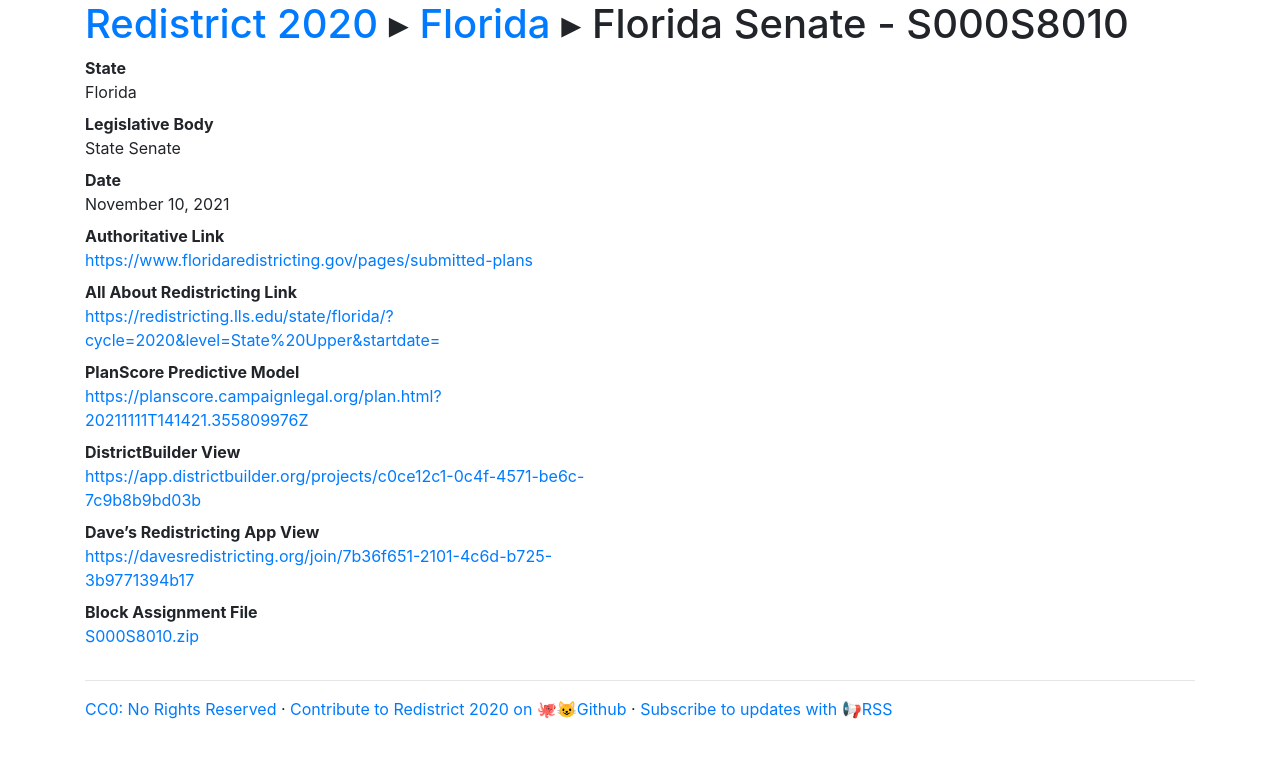
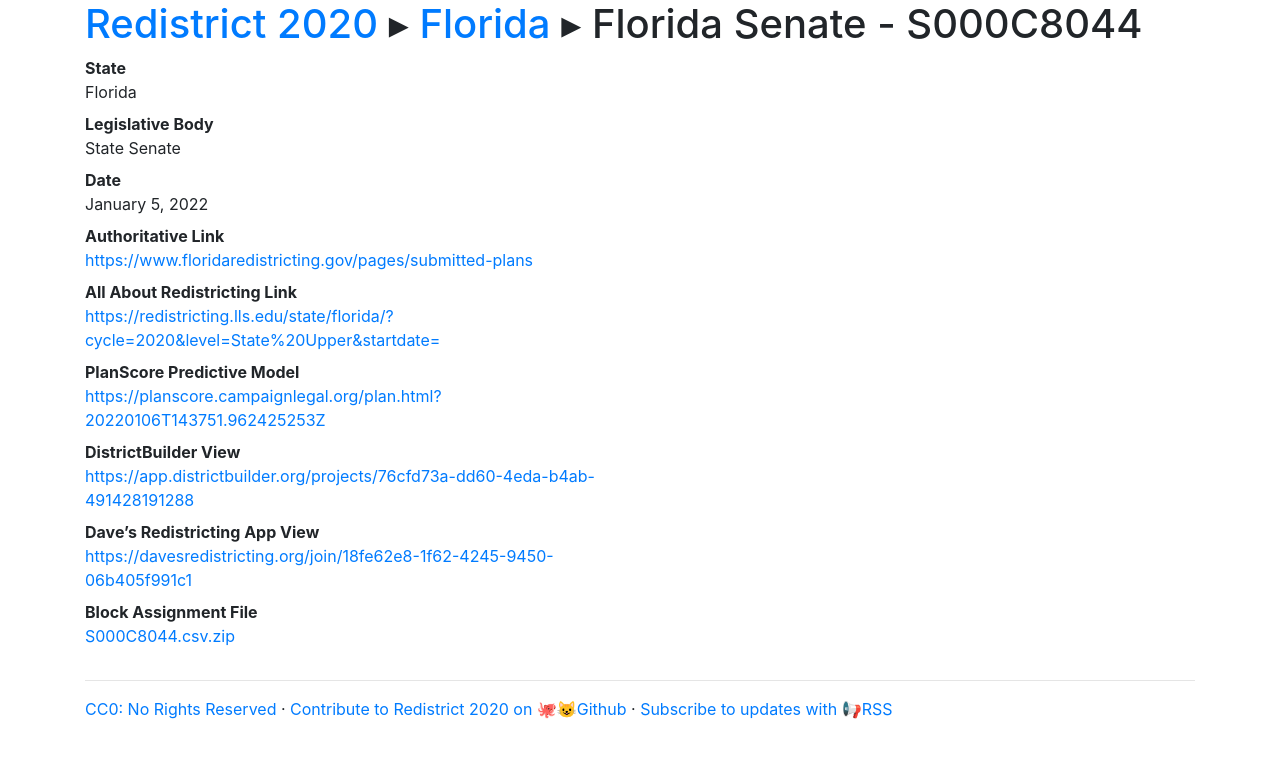
Before and after one commit to PlanScore/Redistrict2020, a Jekyll site: the page built from _plans/FL-2021-11-senate-S000S8044.md, in a window 1280 px wide. Shown: the top 758 px of the page. Built offline with Jekyll 4.4.1, drawn with Linux system fonts in a browser that asks for light colours; nearby versions of some CDN libraries.

Commit message:
Update FL-2021-11-senate-S000S8044.md

```diff
--- a/_plans/FL-2021-11-senate-S000S8044.md
+++ b/_plans/FL-2021-11-senate-S000S8044.md
@@ -1,16 +1,16 @@
 ---
 state: Florida
-title: Florida Senate - S000S8010
+title: Florida Senate - S000C8044
 body: State Senate
-date: 2021-11-10
+date: 2022-01-05
 authoritative_link: https://www.floridaredistricting.gov/pages/submitted-plans
 allabout_link: https://redistricting.lls.edu/state/florida/?cycle=2020&level=State%20Upper&startdate=
-planscore_link: https://planscore.campaignlegal.org/plan.html?20211111T141421.355809976Z
-districtbuilder_link: https://app.districtbuilder.org/projects/c0ce12c1-0c4f-4571-be6c-7c9b8b9bd03b
-davesredist_link: https://davesredistricting.org/join/7b36f651-2101-4c6d-b725-3b9771394b17
+planscore_link: https://planscore.campaignlegal.org/plan.html?20220106T143751.962425253Z
+districtbuilder_link: https://app.districtbuilder.org/projects/76cfd73a-dd60-4eda-b4ab-491428191288
+davesredist_link: https://davesredistricting.org/join/18fe62e8-1f62-4245-9450-06b405f991c1
 five38_link:
-blockassignment_file: /files/FL-2021-11/S000S8010.zip
 shapefile_file:
+blockassignment_file: /files/FL-2022-01/S000C8044.csv.zip
 simplegeojson_file:
 
 layout: plan-page
```
